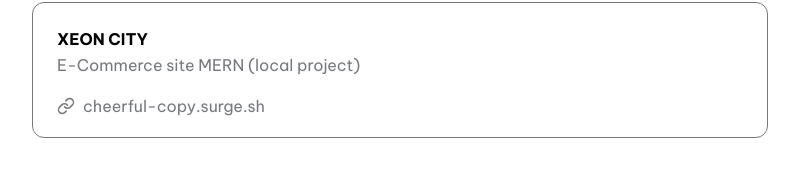
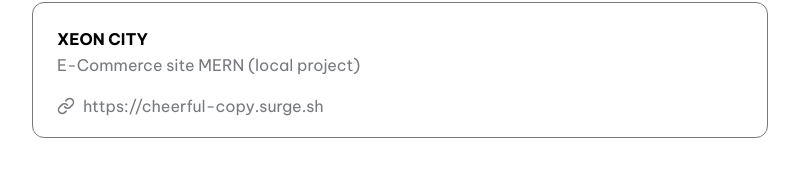
Before and after one commit to Same3rAijaz/Portfolioreversal, a Next.js app: page / in a window 1280 px wide. Shown: the part 766-948 px from the top of the page, without its empty margins (240-1039 px from the left). Built offline with nearby package versions, Linux system fonts and the light colour scheme.

Commit message:
Updatedurl

```diff
--- a/data/config.js
+++ b/data/config.js
@@ -26,7 +26,7 @@ export const projects = {
     {
       title: 'XEON CITY',
       description: 'E-Commerce site MERN (local project)',
-      link: 'cheerful-copy.surge.sh',
+      link: 'https://cheerful-copy.surge.sh',
     }
   ]
 };
```
